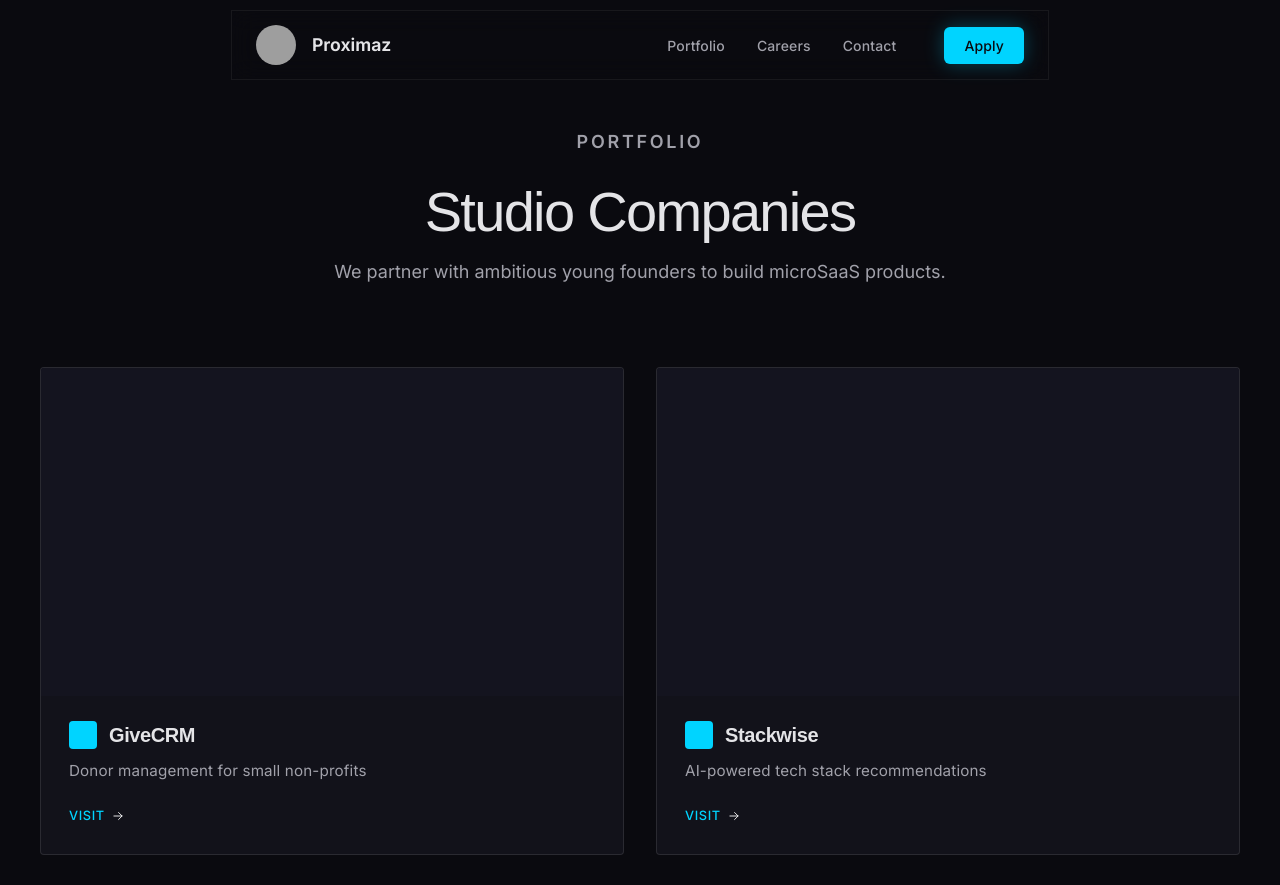
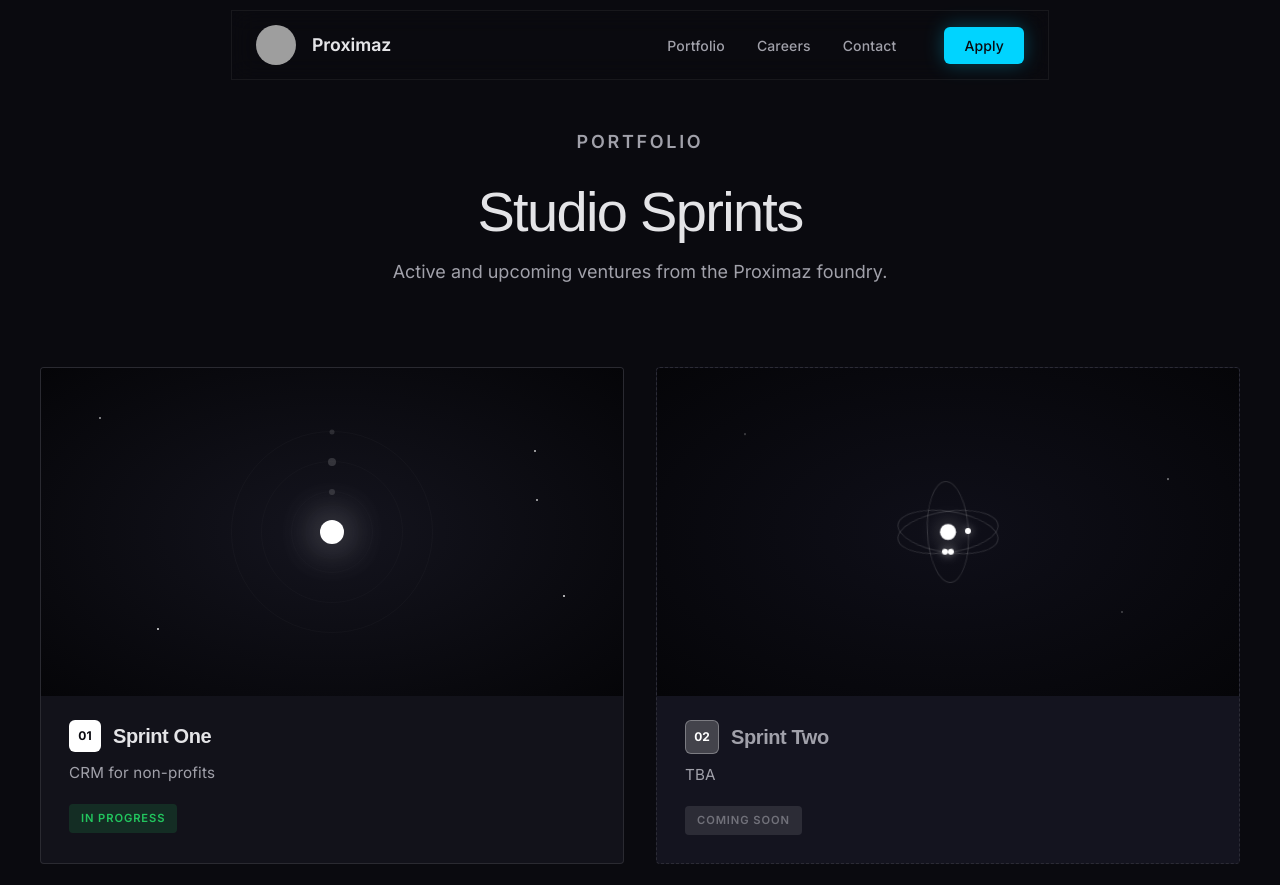
Before and after one commit to Flaryiest/dolos, a React (Vite) app in the folder web/: page /portfolio in a window 1280 px wide. Shown: the top 885 px of the page. Built offline with nearby package versions, Linux system fonts and the light colour scheme; grey boxes are pictures that could not be loaded.

Commit message:
portfolio placeholders

```diff
--- a/web/src/pages/portfolio/portfolio.css
+++ b/web/src/pages/portfolio/portfolio.css
@@ -79,6 +79,7 @@
     width: 100%;
     aspect-ratio: 16 / 9;
     overflow: hidden;
+    position: relative;
 }
 
 .screenshot-placeholder {
@@ -91,6 +92,271 @@
     background: rgba(0, 212, 255, 0.03);
 }
 
+/* Sprint Visual Containers */
+.sprint-visual {
+    width: 100%;
+    height: 100%;
+    background: rgba(5, 5, 8, 0.95);
+    position: relative;
+    display: flex;
+    align-items: center;
+    justify-content: center;
+    overflow: hidden;
+}
+
+/* ===== SOLAR SYSTEM ANIMATION ===== */
+.solar-system {
+    background: radial-gradient(ellipse at center, rgba(20, 20, 30, 1) 0%, rgba(5, 5, 8, 1) 100%);
+}
+
+.sun {
+    position: absolute;
+    width: 24px;
+    height: 24px;
+    background: white;
+    border-radius: 50%;
+    box-shadow: 0 0 30px rgba(255, 255, 255, 0.5), 0 0 60px rgba(255, 255, 255, 0.2);
+    animation: sunPulse 4s ease-in-out infinite;
+}
+
+.orbit {
+    position: absolute;
+    border: 1px solid rgba(255, 255, 255, 0.1);
+    border-radius: 50%;
+}
+
+.orbit-1 {
+    width: 80px;
+    height: 80px;
+    animation: orbitRotate 8s linear infinite;
+}
+
+.orbit-2 {
+    width: 140px;
+    height: 140px;
+    animation: orbitRotate 15s linear infinite;
+}
+
+.orbit-3 {
+    width: 200px;
+    height: 200px;
+    animation: orbitRotate 25s linear infinite;
+}
+
+.planet {
+    position: absolute;
+    background: white;
+    border-radius: 50%;
+    top: 0;
+    left: 50%;
+    transform: translateX(-50%) translateY(-50%);
+}
+
+.planet-1 {
+    width: 6px;
+    height: 6px;
+    opacity: 0.9;
+}
+
+.planet-2 {
+    width: 8px;
+    height: 8px;
+    opacity: 0.7;
+}
+
+.planet-3 {
+    width: 5px;
+    height: 5px;
+    opacity: 0.5;
+}
+
+.bg-star {
+    position: absolute;
+    width: 2px;
+    height: 2px;
+    background: white;
+    border-radius: 50%;
+    animation: twinkle 3s ease-in-out infinite;
+}
+
+.star-1 { top: 15%; left: 10%; animation-delay: 0s; }
+.star-2 { top: 25%; right: 15%; animation-delay: 0.5s; }
+.star-3 { bottom: 20%; left: 20%; animation-delay: 1s; }
+.star-4 { bottom: 30%; right: 10%; animation-delay: 1.5s; }
+.star-5 { top: 40%; left: 85%; animation-delay: 2s; }
+
+@keyframes sunPulse {
+    0%, 100% { box-shadow: 0 0 30px rgba(255, 255, 255, 0.5), 0 0 60px rgba(255, 255, 255, 0.2); }
+    50% { box-shadow: 0 0 40px rgba(255, 255, 255, 0.6), 0 0 80px rgba(255, 255, 255, 0.3); }
+}
+
+@keyframes orbitRotate {
+    from { transform: rotate(0deg); }
+    to { transform: rotate(360deg); }
+}
+
+@keyframes twinkle {
+    0%, 100% { opacity: 0.3; transform: scale(1); }
+    50% { opacity: 1; transform: scale(1.2); }
+}
+
+/* ===== ATOM ANIMATION ===== */
+.atom-visual {
+    background: radial-gradient(ellipse at center, rgba(15, 15, 25, 1) 0%, rgba(5, 5, 8, 1) 100%);
+}
+
+.nucleus {
+    position: absolute;
+    width: 16px;
+    height: 16px;
+    background: white;
+    border-radius: 50%;
+    box-shadow: 0 0 20px rgba(255, 255, 255, 0.4);
+    animation: nucleusPulse 3s ease-in-out infinite;
+}
+
+.electron-orbit {
+    position: absolute;
+    border: 1px solid rgba(255, 255, 255, 0.15);
+    border-radius: 50%;
+}
+
+.e-orbit-1 {
+    width: 100px;
+    height: 40px;
+    animation: electronOrbit1 12s linear infinite;
+}
+
+.e-orbit-2 {
+    width: 100px;
+    height: 40px;
+    transform: rotate(60deg);
+    animation: electronOrbit2 16s linear infinite;
+}
+
+.e-orbit-3 {
+    width: 100px;
+    height: 40px;
+    transform: rotate(-60deg);
+    animation: electronOrbit3 14s linear infinite;
+}
+
+.electron {
+    position: absolute;
+    width: 6px;
+    height: 6px;
+    background: white;
+    border-radius: 50%;
+    box-shadow: 0 0 8px rgba(255, 255, 255, 0.5);
+}
+
+.e-1 {
+    top: 0;
+    left: 50%;
+    transform: translateX(-50%) translateY(-50%);
+    animation: electronMove 3s linear infinite;
+}
+
+.e-2 {
+    top: 0;
+    left: 50%;
+    transform: translateX(-50%) translateY(-50%);
+    animation: electronMove 4s linear infinite;
+}
+
+.e-3 {
+    top: 0;
+    left: 50%;
+    transform: translateX(-50%) translateY(-50%);
+    animation: electronMove 3.5s linear infinite;
+}
+
+.ambient-particle {
+    position: absolute;
+    width: 2px;
+    height: 2px;
+    background: white;
+    border-radius: 50%;
+    opacity: 0.3;
+    animation: particleFloat 5s ease-in-out infinite;
+}
+
+.p-1 { top: 20%; left: 15%; animation-delay: 0s; }
+.p-2 { bottom: 25%; right: 20%; animation-delay: 1.5s; }
+.p-3 { top: 35%; right: 12%; animation-delay: 3s; }
+
+@keyframes nucleusPulse {
+    0%, 100% { transform: scale(1); box-shadow: 0 0 20px rgba(255, 255, 255, 0.4); }
+    50% { transform: scale(1.1); box-shadow: 0 0 30px rgba(255, 255, 255, 0.5); }
+}
+
+@keyframes electronOrbit1 {
+    from { transform: rotate(0deg); }
+    to { transform: rotate(360deg); }
+}
+
+@keyframes electronOrbit2 {
+    from { transform: rotate(60deg); }
+    to { transform: rotate(420deg); }
+}
+
+@keyframes electronOrbit3 {
+    from { transform: rotate(-60deg); }
+    to { transform: rotate(300deg); }
+}
+
+@keyframes electronMove {
+    0% { offset-distance: 0%; }
+    100% { offset-distance: 100%; }
+}
+
+@keyframes particleFloat {
+    0%, 100% { opacity: 0.2; transform: translateY(0); }
+    50% { opacity: 0.5; transform: translateY(-5px); }
+}
+
+/* Sprint Badge */
+.sprint-badge {
+    width: 32px;
+    height: 32px;
+    background: white;
+    border-radius: 6px;
+    display: flex;
+    align-items: center;
+    justify-content: center;
+    font-size: 0.75rem;
+    font-weight: 700;
+    color: var(--space-bg-primary);
+    flex-shrink: 0;
+}
+
+.sprint-badge.upcoming-badge {
+    background: rgba(255, 255, 255, 0.2);
+    color: white;
+    border: 1px solid rgba(255, 255, 255, 0.3);
+}
+
+/* Project Status */
+.project-status {
+    display: inline-block;
+    font-size: 0.7rem;
+    font-weight: 600;
+    text-transform: uppercase;
+    letter-spacing: 0.08em;
+    padding: 0.375rem 0.75rem;
+    border-radius: 4px;
+}
+
+.active-status {
+    background: rgba(34, 197, 94, 0.15);
+    color: #22c55e;
+}
+
+.upcoming-status {
+    background: rgba(255, 255, 255, 0.1);
+    color: var(--text-muted);
+}
+
 .project-info {
     padding: 1.5rem 1.75rem 1.75rem;
 }
@@ -100,18 +366,6 @@
     align-items: center;
     gap: 0.75rem;
     margin-bottom: 0.625rem;
-}
-
-.project-logo {
-    width: 28px;
-    height: 28px;
-    background: var(--accent-primary);
-    border-radius: 4px;
-    flex-shrink: 0;
-}
-
-.project-card.upcoming .project-logo {
-    background: var(--text-muted);
 }
 
 .project-header h3 {
--- a/web/src/pages/portfolio/portfolio.tsx
+++ b/web/src/pages/portfolio/portfolio.tsx
@@ -19,75 +19,84 @@ export default function PortfolioPage() {
         return () => observer.disconnect();
     }, []);
 
-    const projects = [
-        {
-            name: "GiveCRM",
-            tagline: "Donor management for small non-profits",
-            url: "https://givecrm.io",
-            status: "active"
-        },
-        {
-            name: "Stackwise",
-            tagline: "AI-powered tech stack recommendations",
-            url: "https://stackwise.dev",
-            status: "active"
-        },
-        {
-            name: "InvoiceFlow",
-            tagline: "Automated invoicing for freelancers",
-            url: "https://invoiceflow.co",
-            status: "active"
-        },
-        {
-            name: "Your Startup",
-            tagline: "Applications open for our next sprint",
-            url: "/contact",
-            status: "upcoming"
-        }
-    ]
-
     return <>
         <Navbar />
         <div className="portfolio-page">
             {/* Hero */}
             <div className="portfolio-hero">
                 <p className="portfolio-label animate-on-scroll">Portfolio</p>
-                <h1 className="animate-on-scroll">Studio Companies</h1>
-                <p className="animate-on-scroll">We partner with ambitious young founders to build microSaaS products.</p>
+                <h1 className="animate-on-scroll">Studio Sprints</h1>
+                <p className="animate-on-scroll">Active and upcoming ventures from the Proximaz foundry.</p>
             </div>
 
             {/* Portfolio Grid */}
             <div className="portfolio-section">
                 <div className="portfolio-grid">
-                    {projects.map((project, index) => (
-                        <div className={`project-card ${project.status} animate-on-scroll`} key={index}>
-                            <div className="project-screenshot">
-                                <div className="screenshot-placeholder"></div>
-                            </div>
-                            <div className="project-info">
-                                <div className="project-header">
-                                    <div className="project-logo"></div>
-                                    <h3>{project.name}</h3>
+                    {/* Sprint One */}
+                    <div className="project-card active animate-on-scroll">
+                        <div className="project-screenshot">
+                            <div className="sprint-visual solar-system">
+                                {/* Sun */}
+                                <div className="sun"></div>
+                                {/* Orbits */}
+                                <div className="orbit orbit-1">
+                                    <div className="planet planet-1"></div>
                                 </div>
-                                <p className="project-tagline">{project.tagline}</p>
-                                {project.status === "upcoming" ? (
-                                    <Link to={project.url} className="project-link">
-                                        Apply
-                                        <svg viewBox="0 0 24 24" fill="none" stroke="white" strokeWidth="1.5" strokeLinecap="round" strokeLinejoin="round">
-                                            <path d="M5 12h14m-6-6l6 6-6 6" />
-                                        </svg>
-                                    </Link>
-                                ) : (
-                                    <a href={project.url} target="_blank" rel="noopener noreferrer" className="project-link">
-                                        Visit
-                                        <svg viewBox="0 0 24 24" fill="none" stroke="white" strokeWidth="1.5" strokeLinecap="round" strokeLinejoin="round">
-                                            <path d="M5 12h14m-6-6l6 6-6 6" />
-                                        </svg>
-                                    </a>
-                                )}
+                                <div className="orbit orbit-2">
+                                    <div className="planet planet-2"></div>
+                                </div>
+                                <div className="orbit orbit-3">
+                                    <div className="planet planet-3"></div>
+                                </div>
+                                {/* Stars */}
+                                <div className="bg-star star-1"></div>
+                                <div className="bg-star star-2"></div>
+                                <div className="bg-star star-3"></div>
+                                <div className="bg-star star-4"></div>
+                                <div className="bg-star star-5"></div>
                             </div>
                         </div>
-                    ))}
+                        <div className="project-info">
+                            <div className="project-header">
+                                <div className="sprint-badge">01</div>
+                                <h3>Sprint One</h3>
+                            </div>
+                            <p className="project-tagline">CRM for non-profits</p>
+                            <span className="project-status active-status">In Progress</span>
+                        </div>
+                    </div>
+
+                    {/* Sprint Two */}
+                    <div className="project-card upcoming animate-on-scroll">
+                        <div className="project-screenshot">
+                            <div className="sprint-visual atom-visual">
+                                {/* Nucleus */}
+                                <div className="nucleus"></div>
+                                {/* Electron orbits */}
+                                <div className="electron-orbit e-orbit-1">
+                                    <div className="electron e-1"></div>
+                                </div>
+                                <div className="electron-orbit e-orbit-2">
+                                    <div className="electron e-2"></div>
+                                </div>
+                                <div className="electron-orbit e-orbit-3">
+                                    <div className="electron e-3"></div>
+                                </div>
+                                {/* Ambient particles */}
+                                <div className="ambient-particle p-1"></div>
+                                <div className="ambient-particle p-2"></div>
+                                <div className="ambient-particle p-3"></div>
+                            </div>
+                        </div>
+                        <div className="project-info">
+                            <div className="project-header">
+                                <div className="sprint-badge upcoming-badge">02</div>
+                                <h3>Sprint Two</h3>
+                            </div>
+                            <p className="project-tagline">TBA</p>
+                            <span className="project-status upcoming-status">Coming Soon</span>
+                        </div>
+                    </div>
                 </div>
             </div>
 
```
